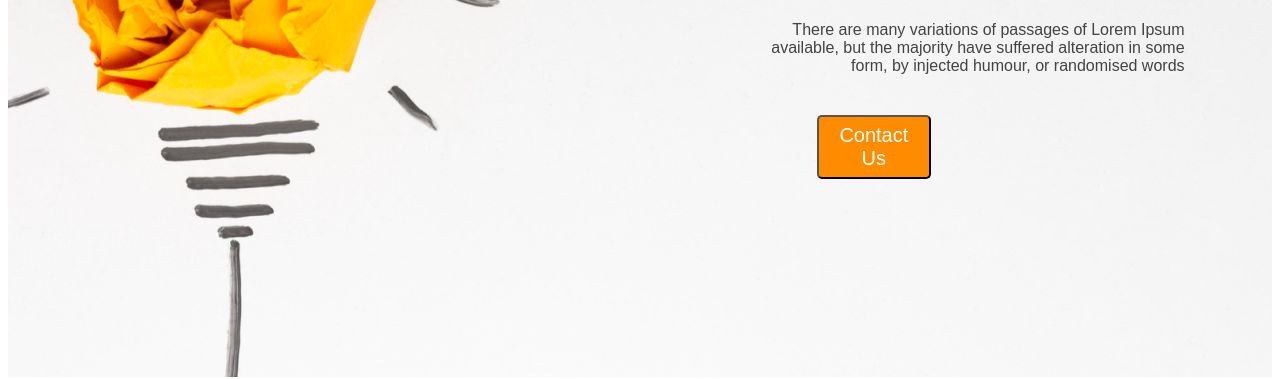
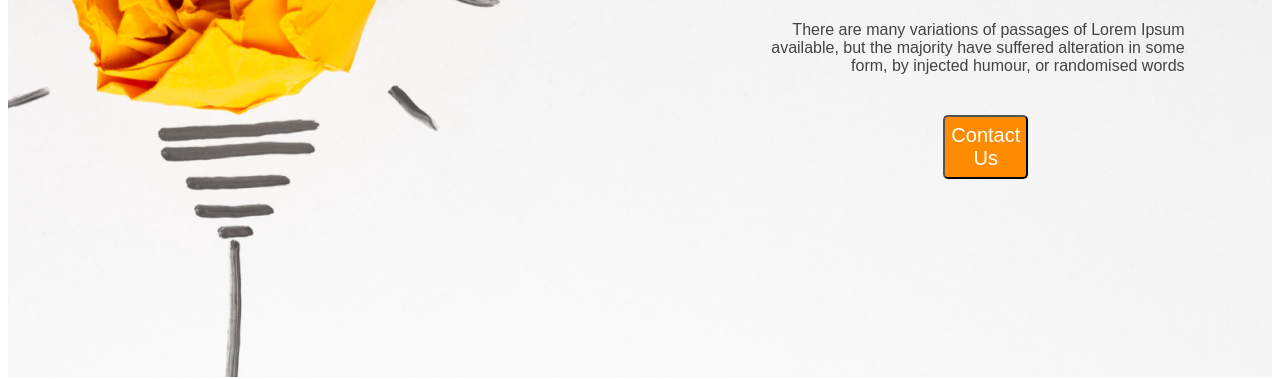
Before and after one commit to Tanvir-khondoker/new-year-project, a plain HTML site: page index.html in a window 1280 px wide. Shown: the part 439-818 px from the top of the page. Drawn offline with Linux system fonts and the light colour scheme.

Commit message:
css testing

```diff
--- a/styles/styles.css
+++ b/styles/styles.css
@@ -59,7 +59,7 @@
 
     border-radius: 5px;
     margin-right: 27%;
-    margin-left: 64%;
+    margin-left: 74%;
 }
 
 /* section-1-style */
```
